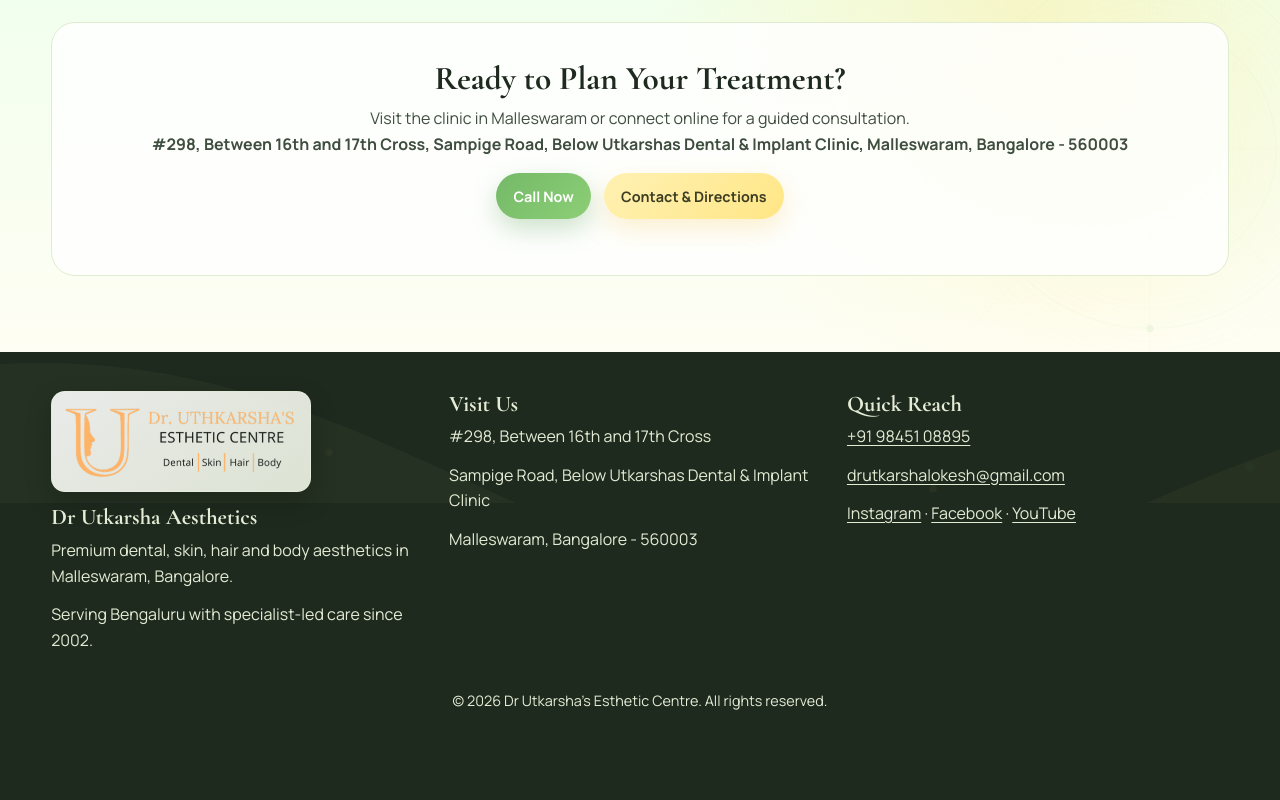
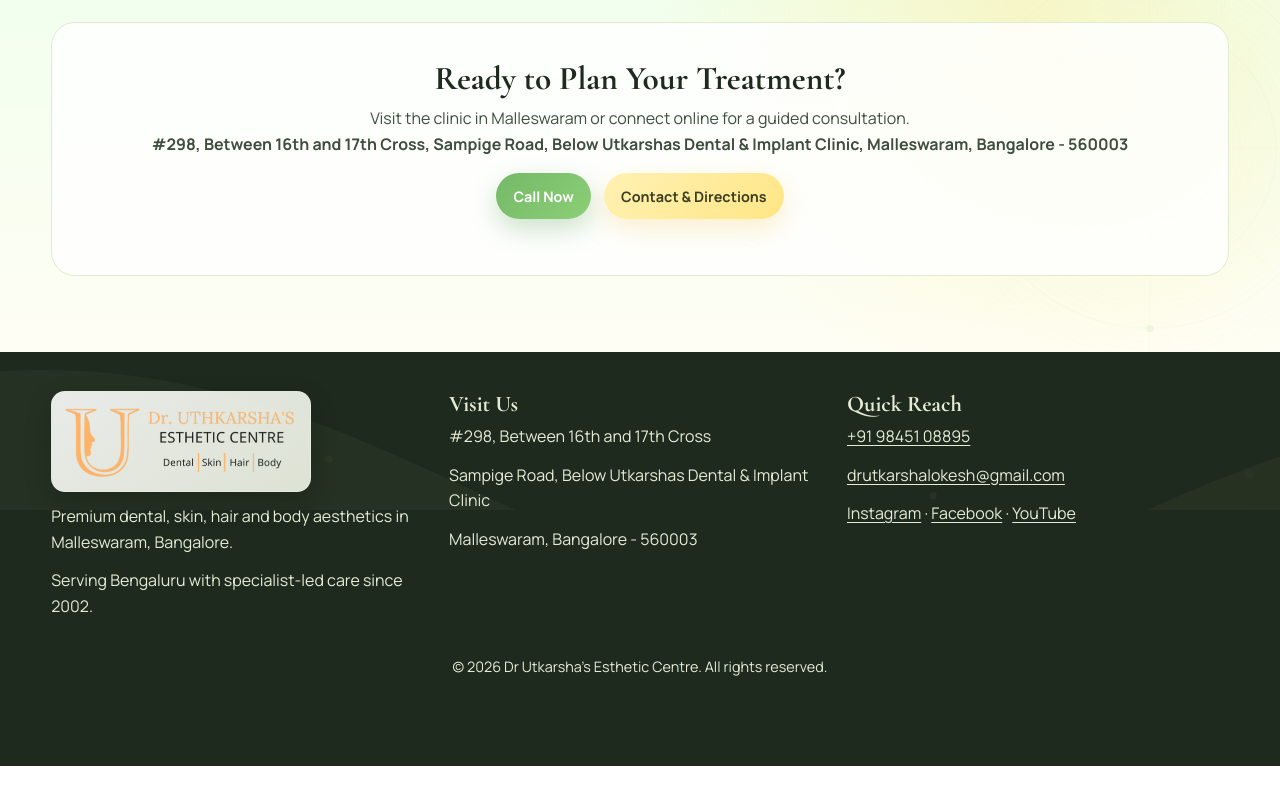
Before and after one commit to DivertoAI/dr-utkarsha-aesthetics-pages, a Next.js app: page / in a window 1280 px wide. Shown: the part 7075-7875 px from the top of the page. After the commit the page ends 7841 px from the top, so only its background shows below. Built offline with nearby package versions, Linux system fonts and the light colour scheme.

Commit message:
Remove footer brand heading text

```diff
--- a/app/layout.tsx
+++ b/app/layout.tsx
@@ -65,7 +65,6 @@
               <div className="footer-logo-wrap">
                 <Image src="/logo/clinic-logo.png" alt="Dr Utkarsha Aesthetics logo" width={260} height={82} loading="lazy" />
               </div>
-              <h2>{clinic.brand}</h2>
               <p>{clinic.tagline}</p>
               <p>{clinic.foundedText}</p>
             </section>
```
